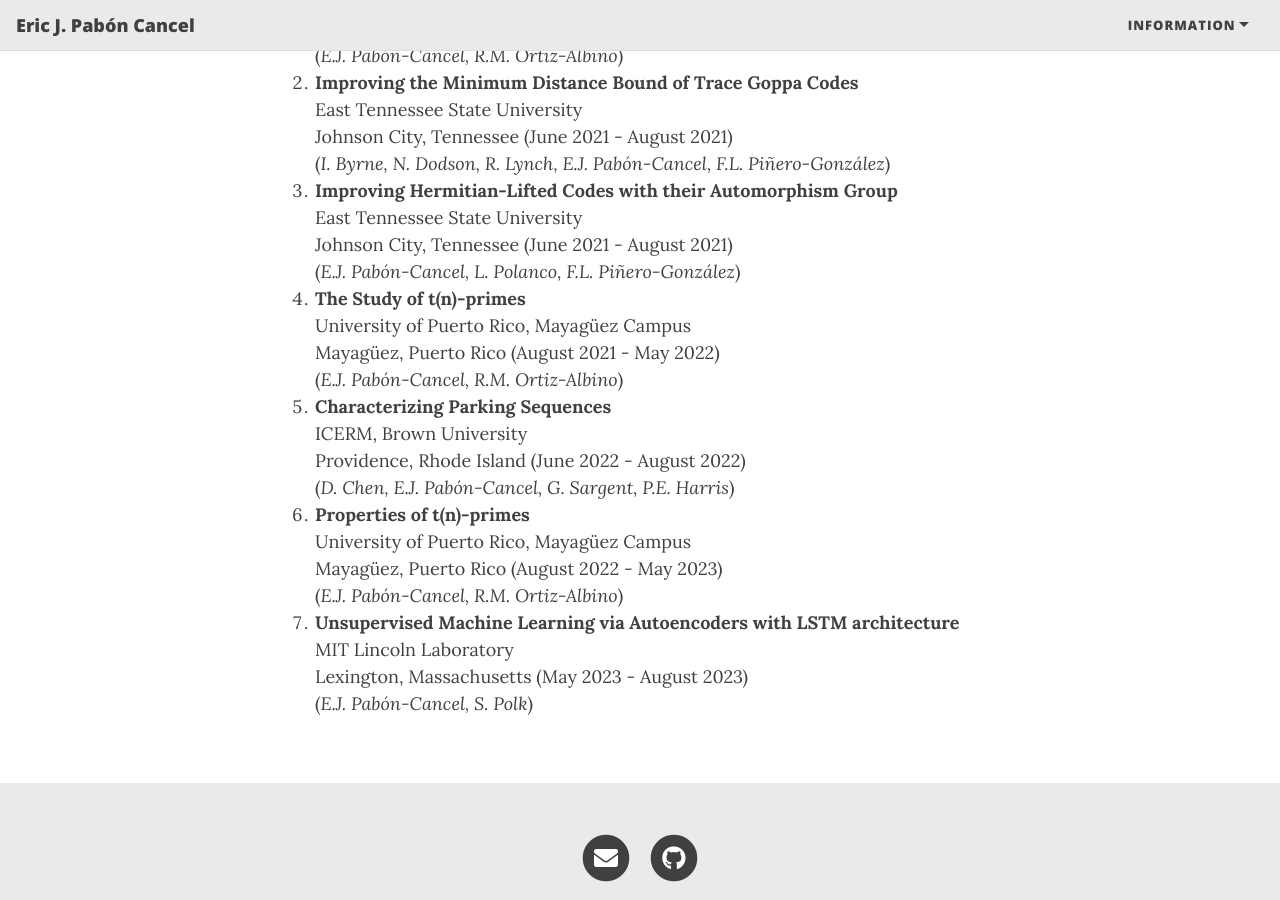
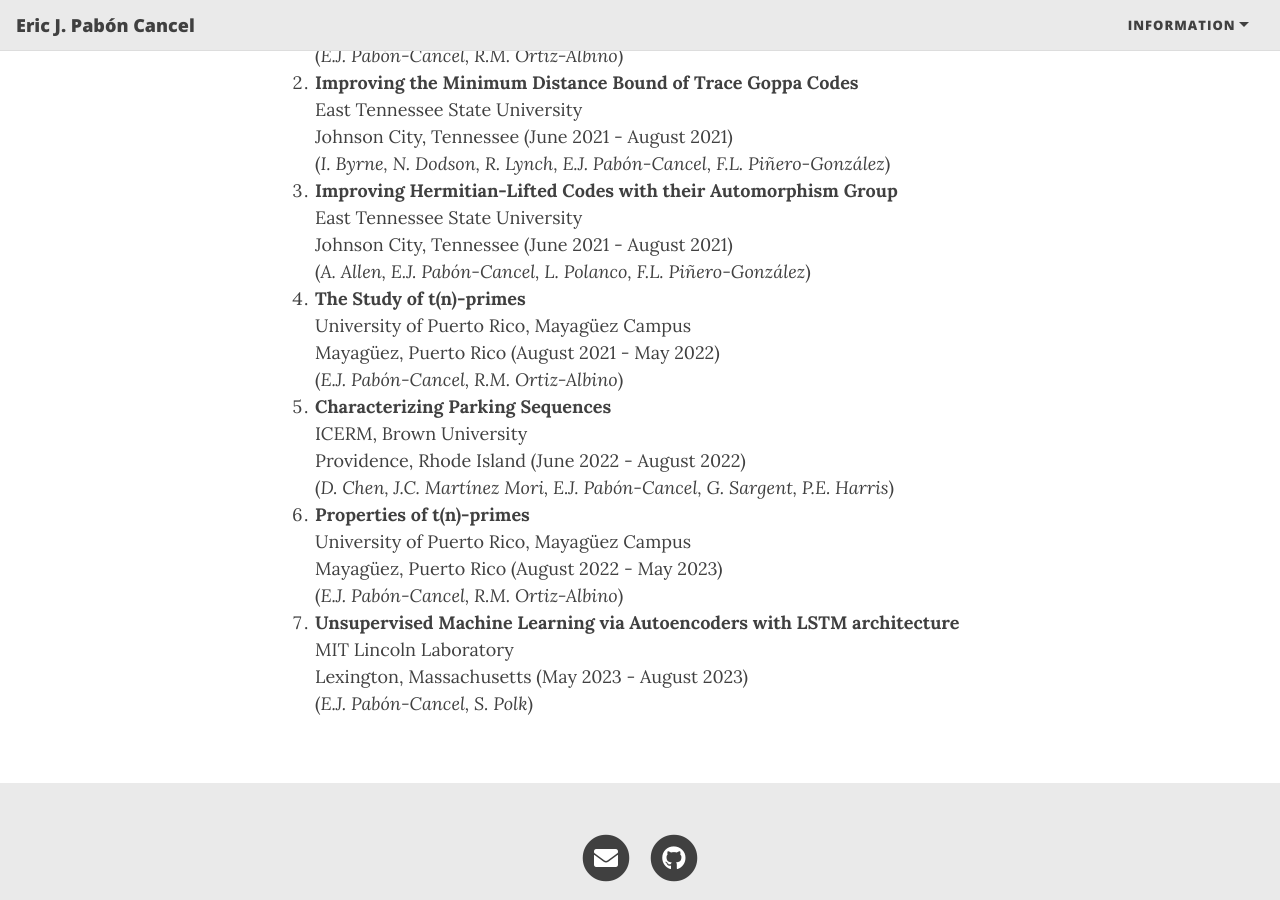
Before and after one commit to ejpaboncancel/ejpaboncancel-old.github.io, a Jekyll site: the page built from research.md, in a window 1280 px wide and 900 px high, scrolled down 426 px. Built offline with Jekyll 4.4.1, drawn with Linux system fonts in a browser that asks for light colours; nearby versions of some CDN libraries.

Commit message:
Update research.md

```diff
--- a/research.md
+++ b/research.md
@@ -7,8 +7,8 @@ title: Research
 
 1. **The Study of t(n)-atoms** <br> University of Puerto Rico, Mayagüez Campus <br> Mayagüez, Puerto Rico (August 2019 - May 2020) <br> (<i>E.J. Pabón-Cancel, R.M. Ortiz-Albino</i>)
 2. **Improving the Minimum Distance Bound of Trace Goppa Codes** <br> East Tennessee State University <br> Johnson City, Tennessee (June 2021 - August 2021) <br> (<i>I. Byrne, N. Dodson, R. Lynch, E.J. Pabón-Cancel, F.L. Piñero-González</i>)
-3. **Improving Hermitian-Lifted Codes with their Automorphism Group** <br> East Tennessee State University <br> Johnson City, Tennessee (June 2021 - August 2021) <br> (<i>E.J. Pabón-Cancel, L. Polanco, F.L. Piñero-González</i>)
+3. **Improving Hermitian-Lifted Codes with their Automorphism Group** <br> East Tennessee State University <br> Johnson City, Tennessee (June 2021 - August 2021) <br> (<i>A. Allen, E.J. Pabón-Cancel, L. Polanco, F.L. Piñero-González</i>)
 4. **The Study of t(n)-primes** <br> University of Puerto Rico, Mayagüez Campus <br> Mayagüez, Puerto Rico (August 2021 - May 2022) <br> (<i>E.J. Pabón-Cancel, R.M. Ortiz-Albino</i>)
-5. **Characterizing Parking Sequences** <br> ICERM, Brown University <br> Providence, Rhode Island (June 2022 - August 2022) <br> (<i>D. Chen, E.J. Pabón-Cancel, G. Sargent, P.E. Harris</i>)
+5. **Characterizing Parking Sequences** <br> ICERM, Brown University <br> Providence, Rhode Island (June 2022 - August 2022) <br> (<i>D. Chen, J.C. Martínez Mori, E.J. Pabón-Cancel, G. Sargent, P.E. Harris</i>)
 6. **Properties of t(n)-primes** <br> University of Puerto Rico, Mayagüez Campus <br> Mayagüez, Puerto Rico (August 2022 - May 2023) <br> (<i>E.J. Pabón-Cancel, R.M. Ortiz-Albino</i>)
 7. **Unsupervised Machine Learning via Autoencoders with LSTM architecture** <br> MIT Lincoln Laboratory <br> Lexington, Massachusetts (May 2023 - August 2023) <br> (<i>E.J. Pabón-Cancel, S. Polk</i>)
```
